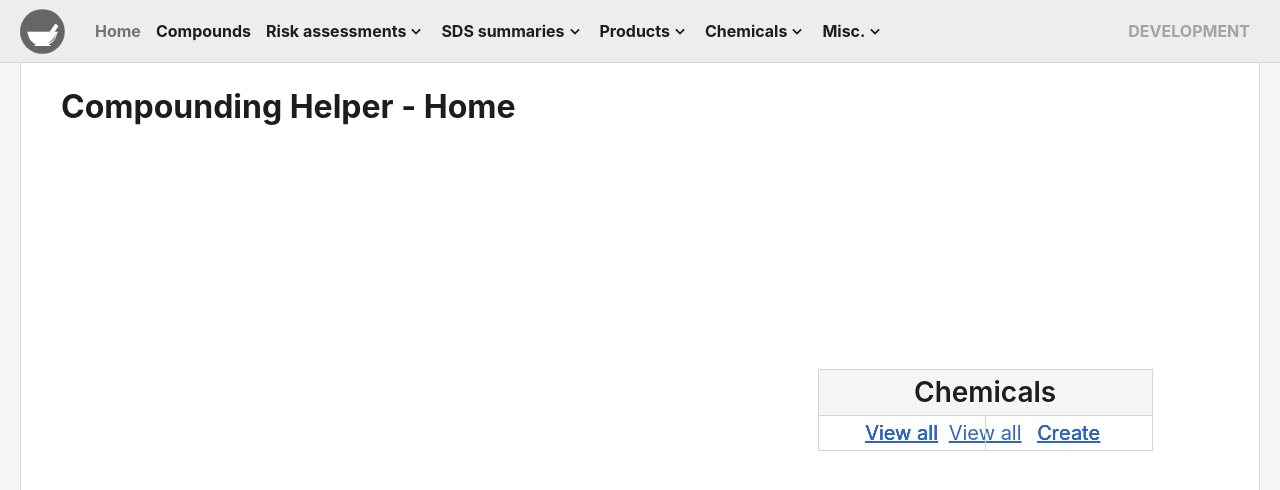
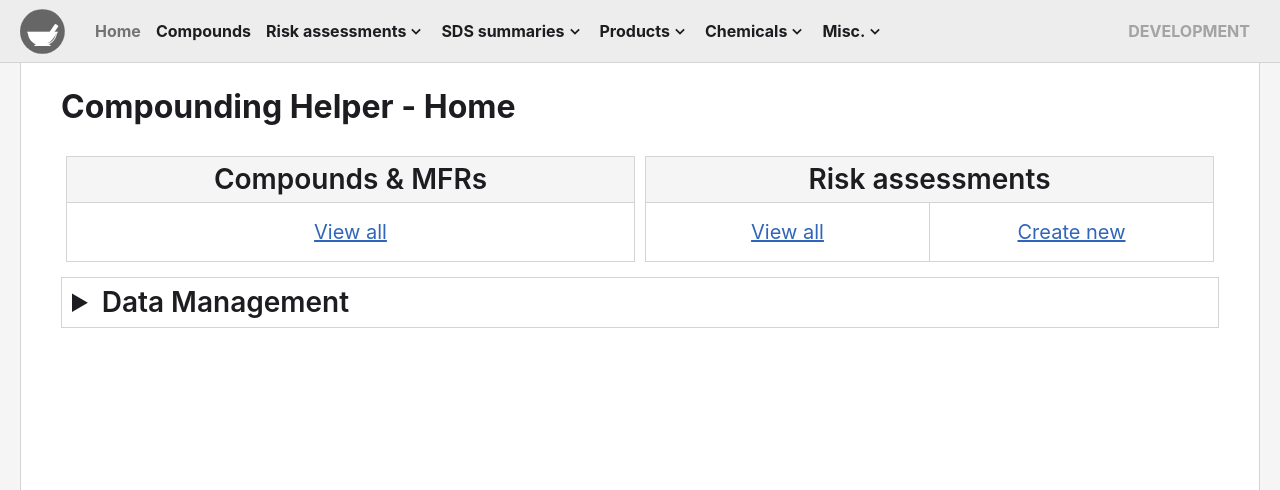
Before and after one commit to mmtandoc/compounding-helper, a Next.js app: page / in a window 1280 px wide. Shown: the top 490 px of the page. Built offline with nearby package versions, Linux system fonts and the light colour scheme.

Commit message:
Redesigned home page

```diff
--- a/pages/index.tsx
+++ b/pages/index.tsx
@@ -10,7 +10,7 @@ type HomeGridItem = {
   links: { label: string; url: string }[]
 }
 
-const homeLinks: HomeGridItem[] = [
+const mainGridItems: HomeGridItem[] = [
   {
     id: "compounds",
     header: "Compounds & MFRs",
@@ -22,17 +22,20 @@ const homeLinks: HomeGridItem[] = [
     links: [
       { label: "View all", url: "/risk-assessments" },
       {
-        label: "Create",
+        label: "Create new",
         url: "/risk-assessments/new",
       },
     ],
   },
+]
+
+const dataGridItems: HomeGridItem[] = [
   {
     id: "sds-summaries",
     header: "SDS summaries",
     links: [
       { label: "View all", url: "/sds" },
-      { label: "Create", url: "/sds/new" },
+      { label: "Create new", url: "/sds/new" },
     ],
   },
   {
@@ -40,7 +43,7 @@ const homeLinks: HomeGridItem[] = [
     header: "Products",
     links: [
       { label: "View all", url: "/products" },
-      { label: "Create", url: "/products/new" },
+      { label: "Create new", url: "/products/new" },
     ],
   },
   {
@@ -48,10 +51,11 @@ const homeLinks: HomeGridItem[] = [
     header: "Chemicals",
     links: [
       { label: "View all", url: "/chemicals" },
-      { label: "Create", url: "/chemicals/new" },
+      { label: "Create new", url: "/chemicals/new" },
     ],
   },
 ]
+
 /* {
   header: "Misc.",
   links: [
@@ -71,38 +75,9 @@ const HomeCell = ({ item }: { item: HomeGridItem }) => (
         </Link>
       ))}
     </div>
-    <style jsx>{`
+    <style jsx global>{`
       .home-cell {
-        grid-area: ${item.id};
-      }
-    `}</style>
-  </div>
-)
-
-const Home: NextPageWithLayout = () => {
-  return (
-    <>
-      <div className="home-grid">
-        {homeLinks.map((item, i) => (
-          <HomeCell key={i} item={item} />
-        ))}
-      </div>
-      <style jsx global>{`
-        .home-grid {
-          margin-top: 5rem;
-          padding: 0.5rem;
-          display: grid;
-          grid-template-columns: 1fr;
-          grid-template-areas:
-            "compounds"
-            "risk-assessments"
-            "sds-summaries"
-            "products"
-            "chemicals";
-          gap: 1rem;
-          margin-inline: auto;
-
-          > div {
+        flex: 1;
         border: var(--border-default);
         display: flex;
         flex-direction: column;
@@ -114,6 +89,7 @@ const Home: NextPageWithLayout = () => {
           border-bottom: var(--border-default);
           text-align: center;
           padding: 0.3rem 3rem;
+          white-space: nowrap;
         }
 
         > .links {
@@ -131,20 +107,9 @@ const Home: NextPageWithLayout = () => {
           }
         }
       }
-        }
 
       @media (min-width: 850px) {
-          .home-grid {
-            grid-template-columns: repeat(3, 1fr);
-            grid-template-rows: repeat(3, 1fr);
-            grid-template-areas:
-              "compounds risk-assessments sds-summaries"
-              ". . products"
-              ". . chemicals";
-
-            width: fit-content;
-
-            > div {
+        .home-cell {
           > .header {
             font-size: var(--font-size-lg);
             white-space: nowrap;
@@ -152,24 +117,87 @@ const Home: NextPageWithLayout = () => {
 
           > .links > * {
             font-size: var(--font-size-base);
-              }
+            padding: 1.5rem 1rem;
           }
         }
       }
 
       @media (min-width: 1000px) {
-          .home-grid > div {
+        .home-cell {
           > .header {
             font-size: var(--font-size-xl);
           }
 
           > .links > * {
             font-size: var(--font-size-lg);
+            padding: 1.5rem 1rem;
           }
         }
       }
     `}</style>
-    </>
+  </div>
+)
+
+const HomeSection = (props: { className?: string; items: HomeGridItem[] }) => (
+  <div className={`home-grid ${props.className ?? ""}`}>
+    {props.items.map((item, i) => (
+      <HomeCell key={i} item={item} />
+    ))}
+    <style jsx global>{`
+      .home-grid {
+        padding: 0.5rem;
+        display: flex;
+        flex-direction: row;
+        flex-wrap: wrap;
+        gap: 1rem;
+        margin-inline: auto;
+      }
+
+      @media (min-width: 500) {
+        .home-grid {
+          flex-direction: column;
+        }
+      }
+    `}</style>
+  </div>
+)
+
+const Home: NextPageWithLayout = () => {
+  return (
+    <div className="home-page">
+      <HomeSection className="main-section" items={mainGridItems} />
+      <details className="data-collapsible">
+        <summary>Data Management</summary>
+        <HomeSection className="data-section" items={dataGridItems} />
+      </details>
+
+      <style jsx global>{`
+        .data-collapsible {
+          margin-top: 1rem;
+          border: var(--border-default);
+          padding: 0.5rem 1rem;
+          > summary {
+            font-weight: 600;
+            font-size: var(--font-size-lg);
+            cursor: pointer;
+            //width: fit-content;
+            user-select: none;
+          }
+        }
+
+        @media (min-width: 850px) {
+          .data-collapsible > summary {
+            font-size: var(--font-size-xl);
+          }
+        }
+
+        @media (min-width: 1000px) {
+          .data-collapsible > summary {
+            font-size: var(--font-size-xl);
+          }
+        }
+      `}</style>
+    </div>
   )
 }
 
```
Lines whose indentation alone changed are shown as unchanged.
